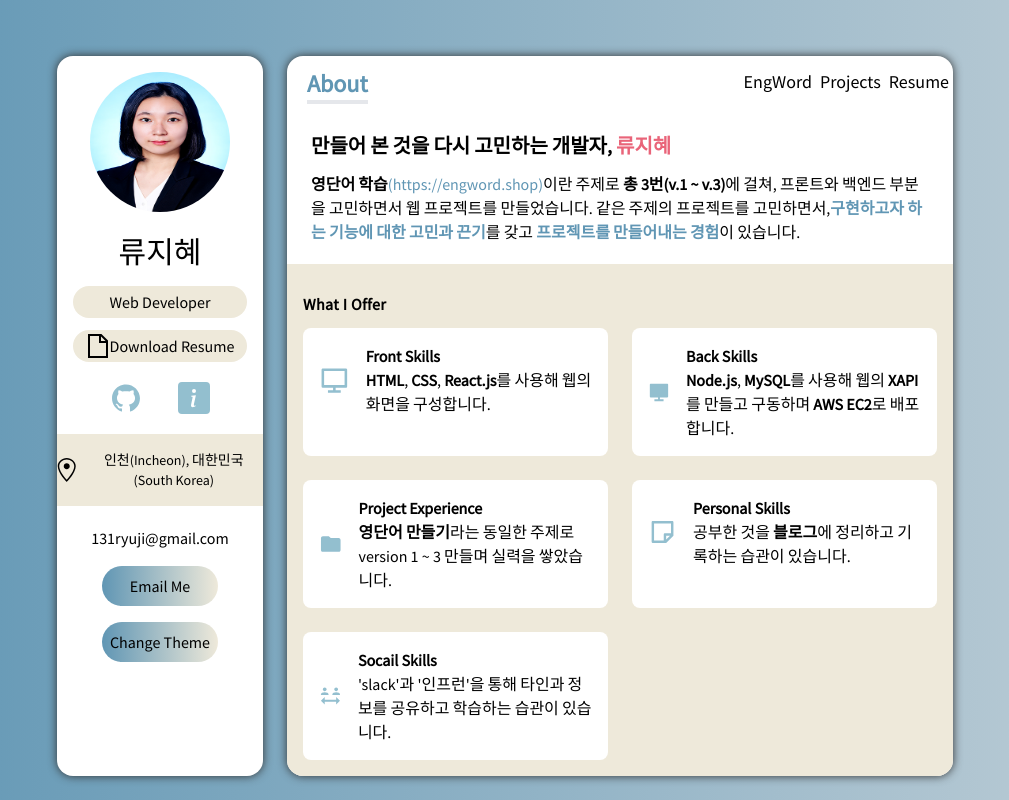
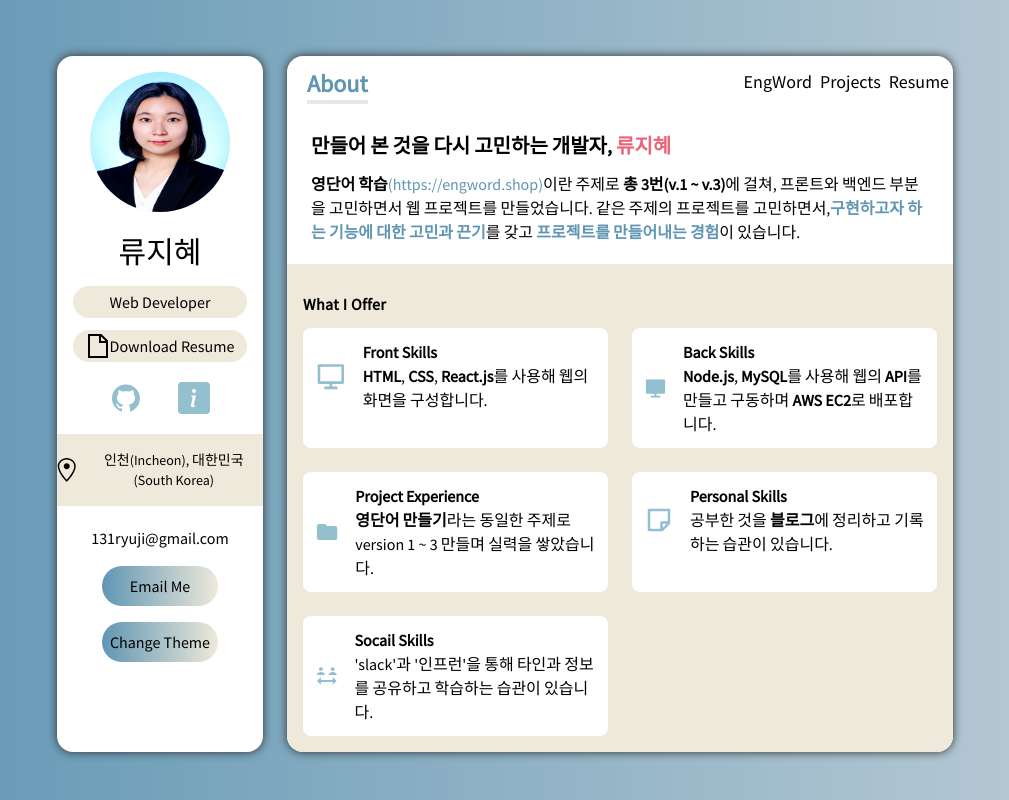
Before and after one commit to 0131ryu/portfolio, a Next.js app: page / in a window 1280 px wide. Shown: the whole page, without its empty margins (135-1144 px from the left). Built offline with nearby package versions, Linux system fonts and the light colour scheme.

Commit message:
css 부분 일부 수정

```diff
--- a/components/MainCard.tsx
+++ b/components/MainCard.tsx
@@ -12,7 +12,7 @@ const MainCard:FunctionComponent<{main: IMain}> = ({
   }
 
   return (
-    <div className="p-1 mb-4 bg-white border border-gray-200 rounded-lg shadow lg:mb-6 lg:w-96 hover:bg-gray-100 dark:bg-gray-800 dark:border-gray-700 dark:hover:bg-gray-700">
+    <div className="mb-4 bg-white border border-gray-200 rounded-lg shadow lg:mb-6 lg:w-96 hover:bg-gray-100 dark:bg-gray-800 dark:border-gray-700 dark:hover:bg-gray-700">
         <a href={deployed_url}>
           <div className='flex'>
           <p className="font-normal text-gray-700 dark:text-gray-400">
--- a/data.ts
+++ b/data.ts
@@ -16,7 +16,7 @@ export const services: IService[] = [
     },
     {
         title: "Back Skills",
-        about: "<b>Node.js</b>, <b>MySQL</b>를 사용해 웹의 <b>XAPI</b>를 만들고 구동하며 <b>AWS EC2</b>로 배포합니다.",
+        about: "<b>Node.js</b>, <b>MySQL</b>를 사용해 웹의 <b>API</b>를 만들고 구동하며 <b>AWS EC2</b>로 배포합니다.",
         Icon: RiComputerFill,
     },
     {
--- a/pages/index.tsx
+++ b/pages/index.tsx
@@ -37,7 +37,7 @@ const Index = () => {
         {services.map(service => (
                   <motion.div
                      variants={fadeInUp}
-                     className='col-span-2 p-2 bg-white rounded-lg dark:bg-black lg:col-span-1 '
+                     className='col-span-2 p-1 bg-white rounded-lg dark:bg-black lg:col-span-1 '
                      key={service.title}>
                      <ServiceCard service={service} />
                   </motion.div>
--- a/pages/main.tsx
+++ b/pages/main.tsx
@@ -10,10 +10,12 @@ const main = () => {
    <h2 className="flex px-10 text-lg font-bold lg:text-xl">프로젝트를 진행하며 &nbsp;
         <span className='text-dark-red'>마주한 문제</span>와 &nbsp;
         <span className='text-dark-blue'>해결 방법</span>
+        <button className='bg-light-beige text-xs lg:text-sm ml-3'>저는 이렇게 질문합니다!</button>
     </h2>
     <div className="flex px-10">
         <div className='w-3/6'>
             <p className='font-bold text-dark-red'>문제</p>
+
             {mains.map((main) => (
                <>
                 <div className='flex'>
```
